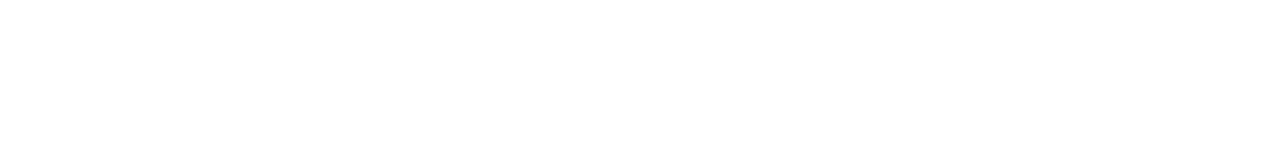
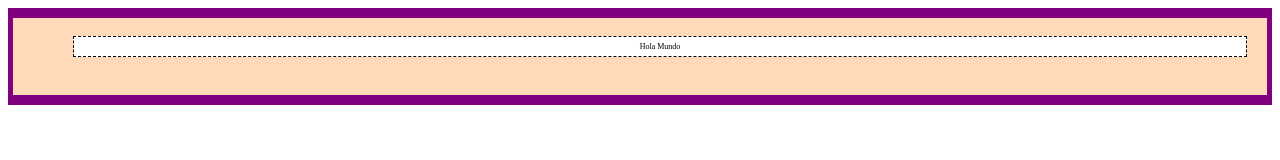
Before and after one commit to EnnEileen/modelo-caja, a plain HTML site: page index.html in a window 1280 px wide. Drawn offline with Linux system fonts and the light colour scheme.

Commit message:
Actualizado

```diff
--- a/index.html
+++ b/index.html
@@ -1,9 +1,12 @@
 <!DOCTYPE html>
 <html>
 	<head>
-		<!--Completar codigo aqui-->
+		<link  rel="stylesheet" type="text/css"  media="screen" href="main.css">
+
 	</head>
 	<body>
-		<!--Completar codigo aqui-->
+        <div>
+        <p>Hola Mundo</p>
+        </div>
 	</body>
 </html>
--- a/main.css
+++ b/main.css
@@ -1,3 +1,24 @@
-/**
-Escribir el CSS necesario aqui
-*/
+div{
+    background-color: peachpuff;
+    border-color: purple;
+    border-width: 10px;
+    border-left-width: 5px;
+    border-right-width: 5px;
+    border-style: solid;
+    padding-top: 10px;
+    padding-bottom: 30px;
+    padding-left: 60px;
+    padding-right: 20px;
+
+  }
+
+p{
+    border-style: dashed;
+    background-color: white;
+    text-align: center;
+    padding-bottom: 5px;
+    padding-top: 5px;
+    font-size: 8px;
+    border-width: thin;
+
+}
```
